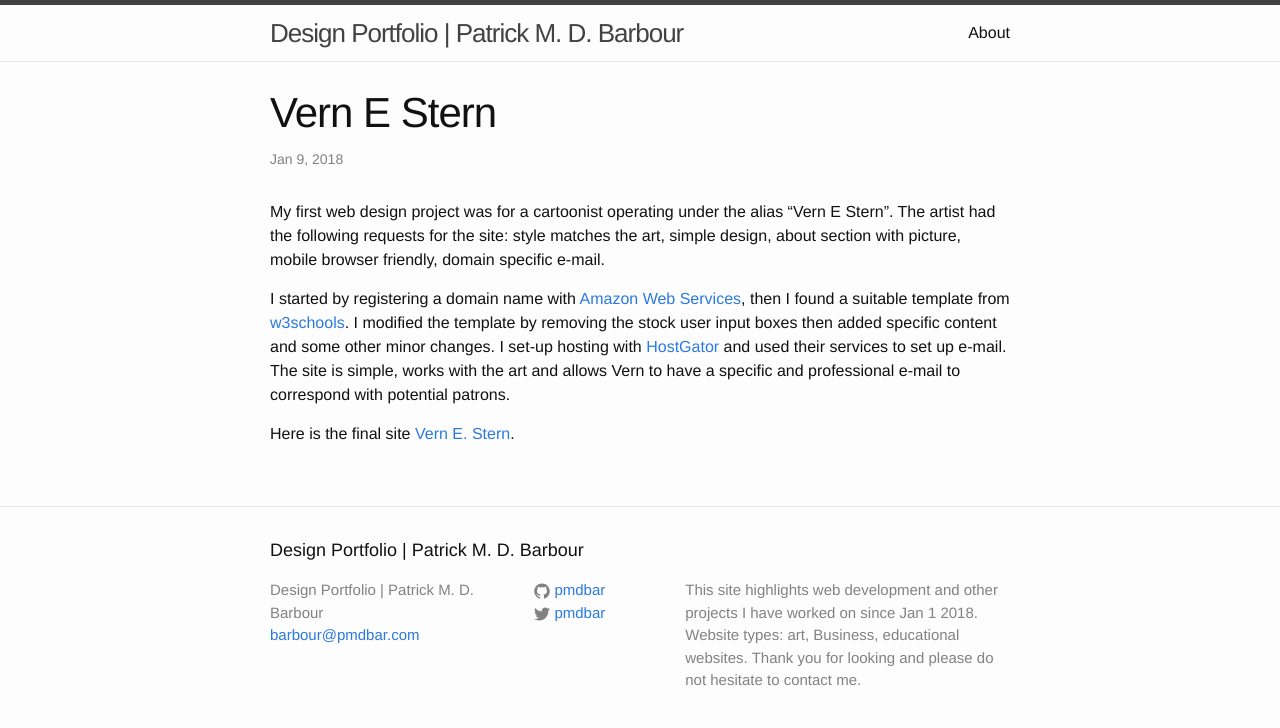
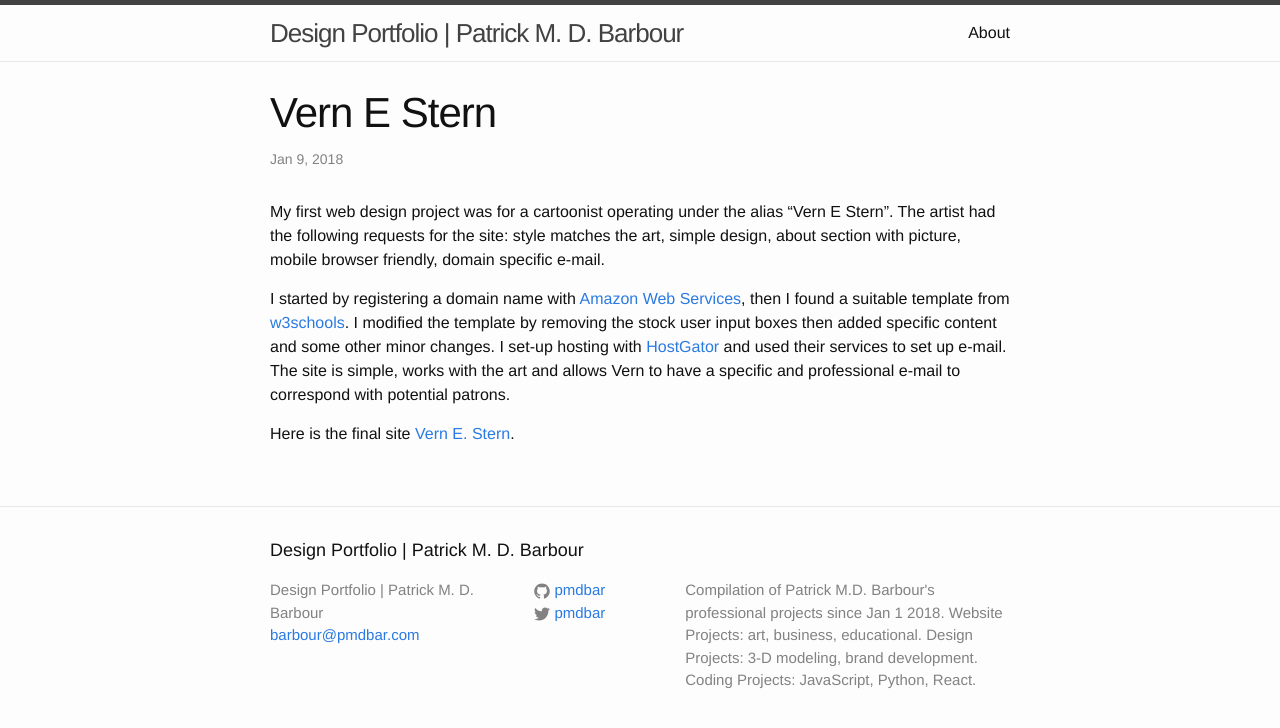
Before and after one commit to pmdbar/pmdbar.github.io, a Jekyll site: the page built from _posts/2018-01-09-vernestern.markdown, in a window 1280 px wide. Shown: the top 728 px of the page. Built offline with Jekyll 4.4.1, drawn with Linux system fonts in a browser that asks for light colours.

Commit message:
update VES and config

```diff
--- a/_config.yml
+++ b/_config.yml
@@ -9,9 +9,11 @@
 title: Design Portfolio | Patrick M. D. Barbour
 email: barbour@pmdbar.com
 description: > # this means to ignore newlines until "baseurl:"
-  This site highlights web development and other projects I have worked on since Jan 1 2018.
-  Website types: art, Business, educational websites.
-  Thank you for looking and please do not hesitate to contact me.
+  Compilation of Patrick M.D. Barbour's professional projects since Jan 1 2018.
+  Website Projects: art, business, educational.
+  Design Projects: 3-D modeling, brand development.
+  Coding Projects: JavaScript, Python, React.
+
 baseurl: "" # the subpath of your site, e.g. /blog
 url: "http://www.yourdomain.com" # the base hostname & protocol for your site
 twitter_username: pmdbar
--- a/_posts/2018-01-09-vernestern.markdown
+++ b/_posts/2018-01-09-vernestern.markdown
@@ -2,7 +2,7 @@
 layout: post
 title:  "Vern E Stern"
 date:   2018-01-09 01:32:00 +0000
-categories: Web Development
+categories: Web Development-Art
 ---
 My first web design project was for a cartoonist operating under the alias "Vern E Stern".  The artist had the following requests for the site:
 style matches the art,
```
